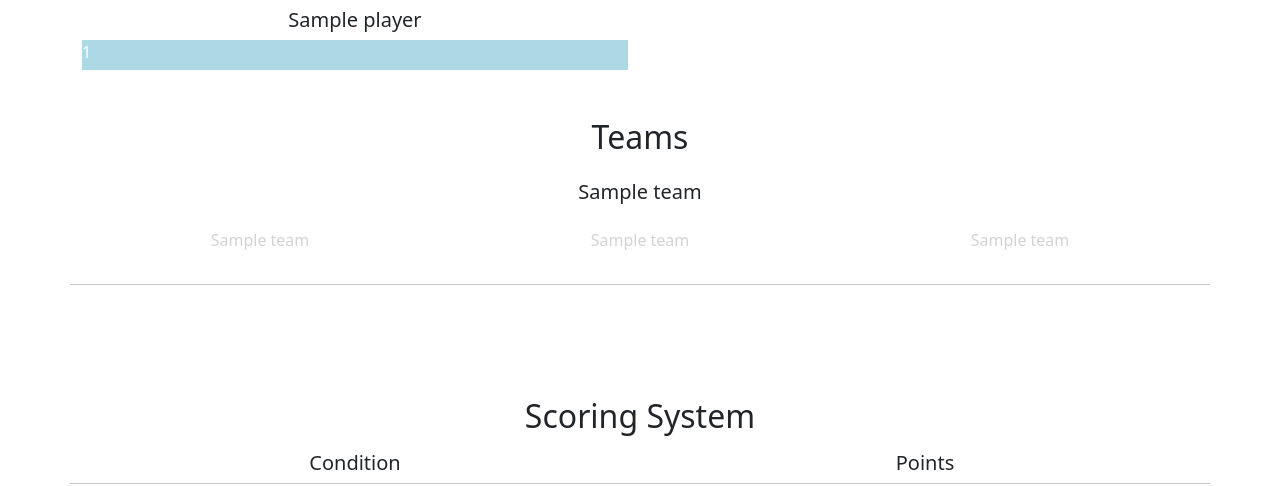
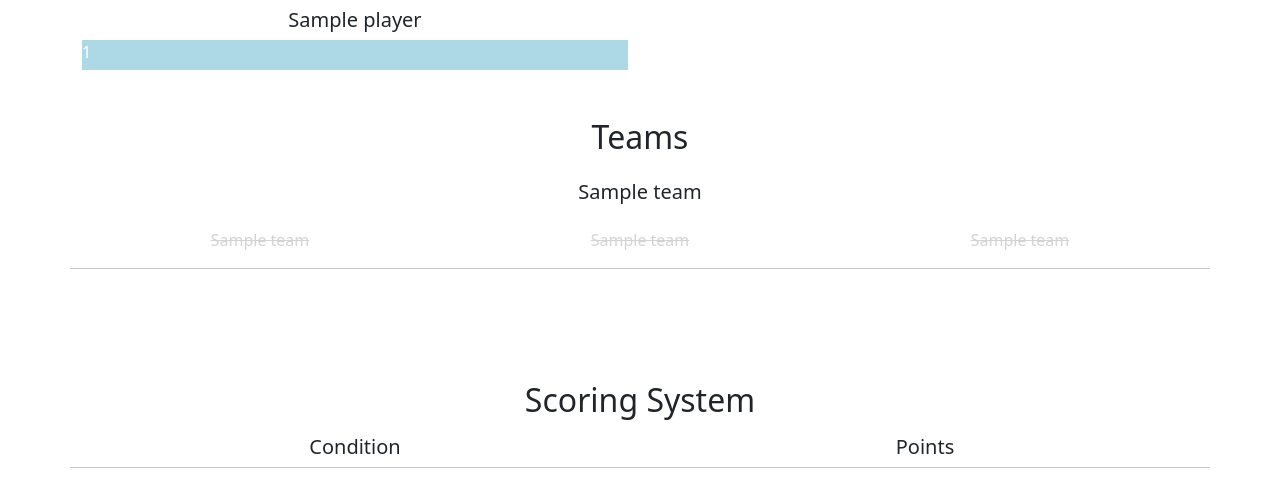
Before and after one commit to cgpalmer/euro_21, a Django app: page / in a window 1280 px wide. Shown: the part 716-1202 px from the top of the page. Run offline with Django 3.2, Linux system fonts and the light colour scheme; tables that the repository leaves empty hold one stand-in row (values such as "Sample post"); some libraries are stand-ins or nearby versions.

Commit message:
adding strikethrough.

```diff
--- a/home/templates/home/index.html
+++ b/home/templates/home/index.html
@@ -86,19 +86,19 @@
 
             <div class="col-12 my-3  text-center"><h5>{{person.name_of_person}}</h5></div>
             {% if person.auto_team_1.team_knocked_out_groups is True %}
-            <div class="col-4"><p class="greyed">{{person.auto_team_1}}</p></div>
+            <div class="col-4 greyed"><del>{{person.auto_team_1}}</del></div>
             {% else %}
             <div class="col-4"> {{person.auto_team_1}}</div>
             {% endif %}
 
             {% if person.auto_team_2.team_knocked_out_groups is True %}
-            <div class="col-4 greyed">{{person.auto_team_2}}</div>
+            <div class="col-4 greyed"><del>{{person.auto_team_2}}</del></div>
             {% else %}
-            <div class="col-4"> {{person.auto_team_2}}</div>
+            <div class="col-4">{{person.auto_team_2}}</div>
             {% endif %}
 
             {% if person.auto_team_3.team_knocked_out_groups is True %}
-            <div class="col-4 greyed">{{person.auto_team_3}}</div>
+            <div class="col-4 greyed"><del>{{person.auto_team_3}}</del></div>
             {% else %}
             <div class="col-4"> {{person.auto_team_3}}</div>
             {% endif %}
```
